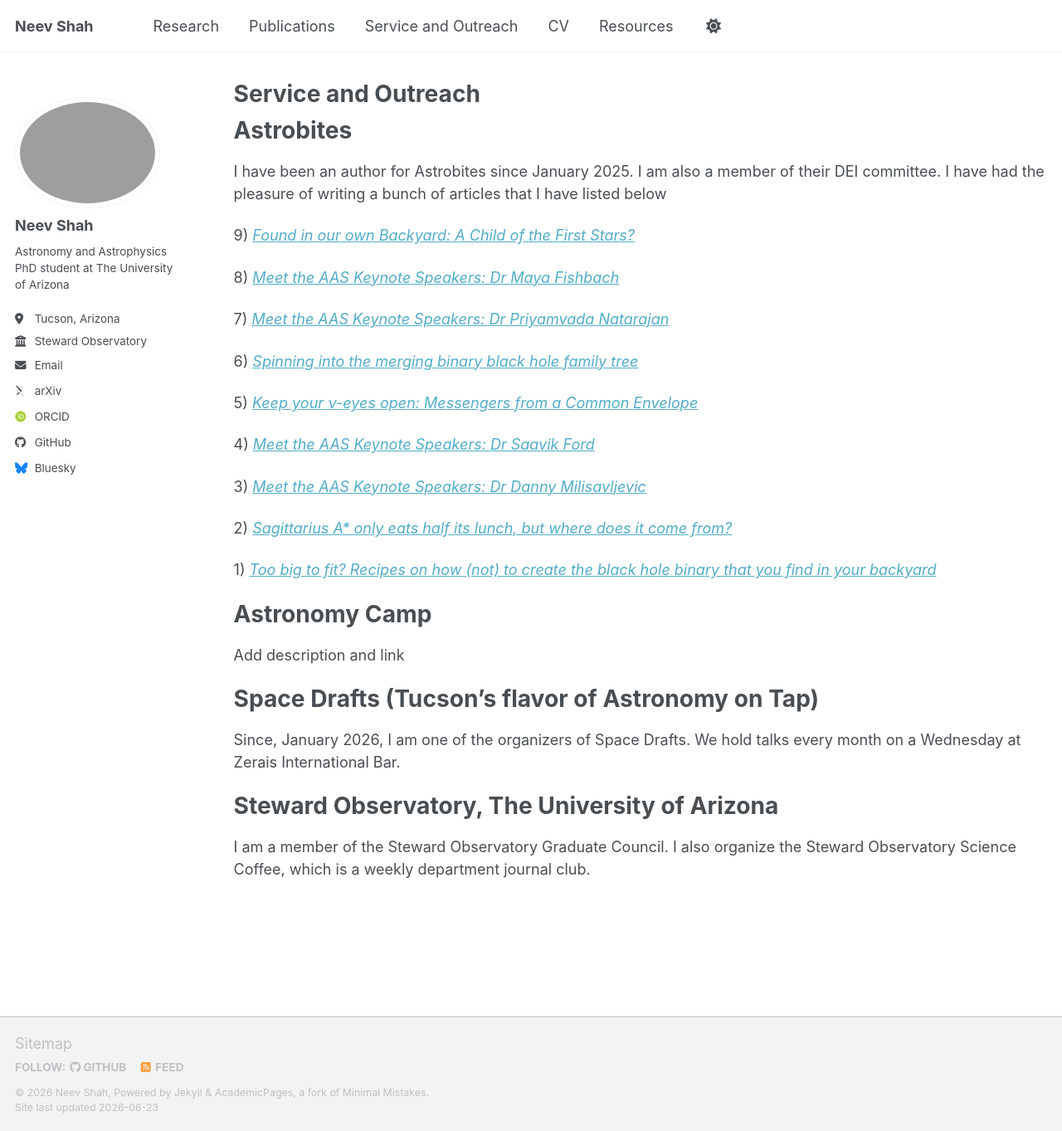
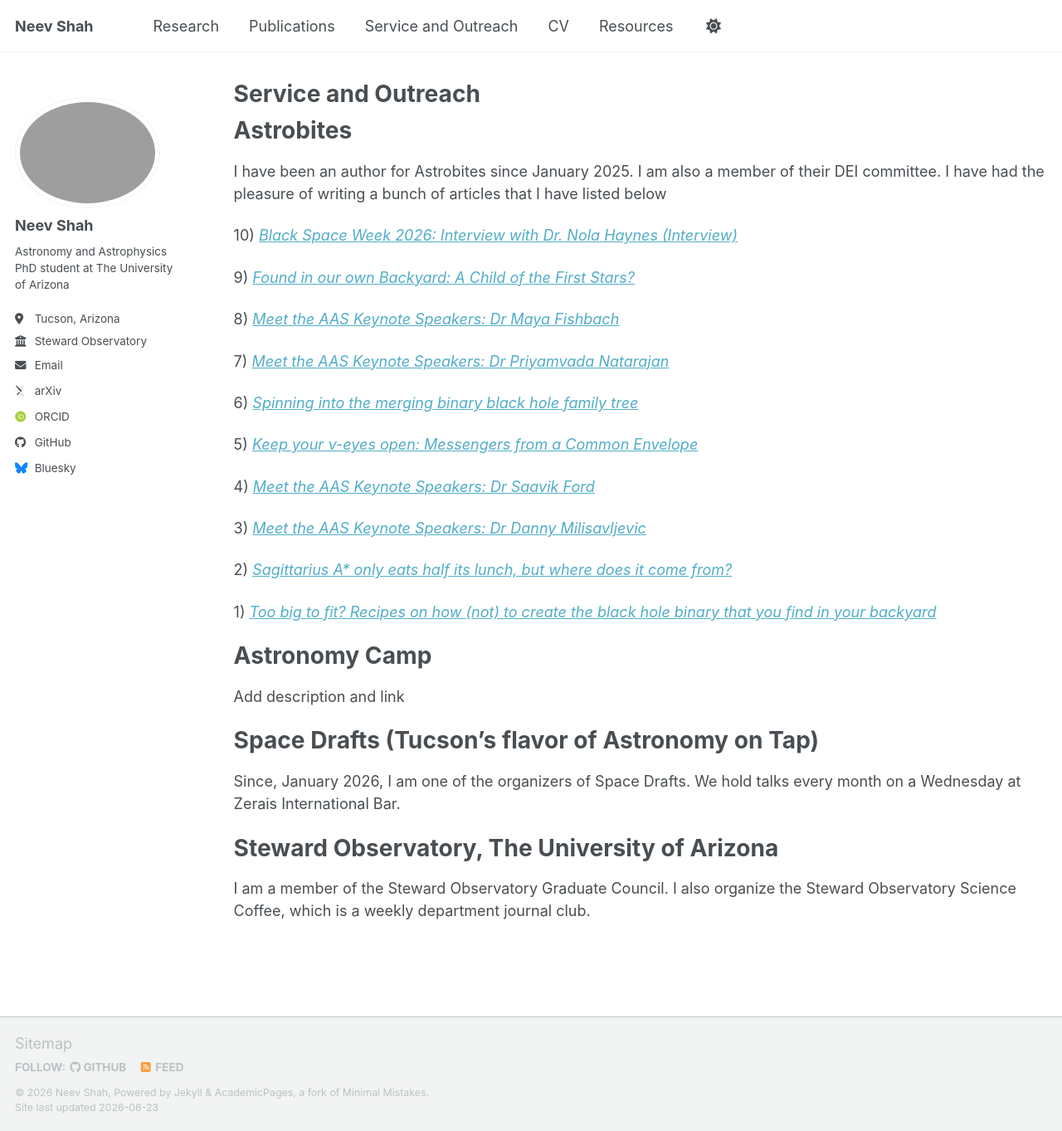
Before and after one commit to neevshah101/neevshah101.github.io, a Jekyll site: the page built from _pages/outreach.md, in a window 1280 px wide and 1363 px high. Shown: the whole window at 83% size. Built offline with Jekyll 4.4.1, drawn with Linux system fonts in a browser that asks for light colours; some web fonts are replaced; a script bundle is joined from its source files by our own code; library files that are not in the unit come from our copies.

Commit message:
new astrobite

```diff
--- a/_pages/outreach.md
+++ b/_pages/outreach.md
@@ -8,6 +8,8 @@ author_profile: true
 Astrobites
 ======
 I have been an author for Astrobites since January 2025. I am also a member of their DEI committee. I have had the pleasure of writing a bunch of articles that I have listed below
+
+10) [*Black Space Week 2026: Interview with Dr. Nola Haynes (Interview)*](https://astrobites.org/2026/06/19/nola-haynes-interview/)
 
 9) [*Found in our own Backyard: A Child of the First Stars?*](https://astrobites.org/2026/03/26/child-of-first-stars/)
 
```
